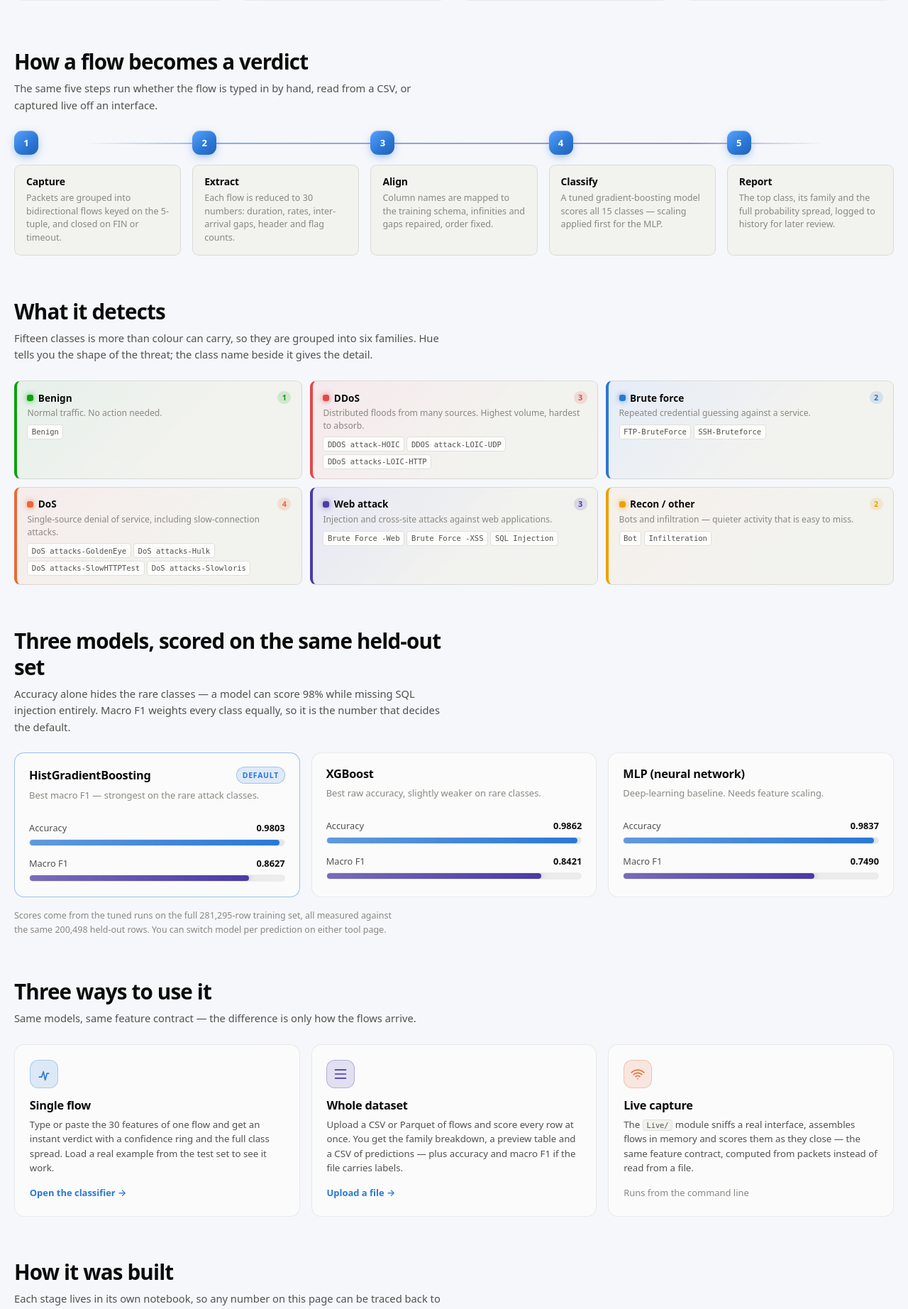
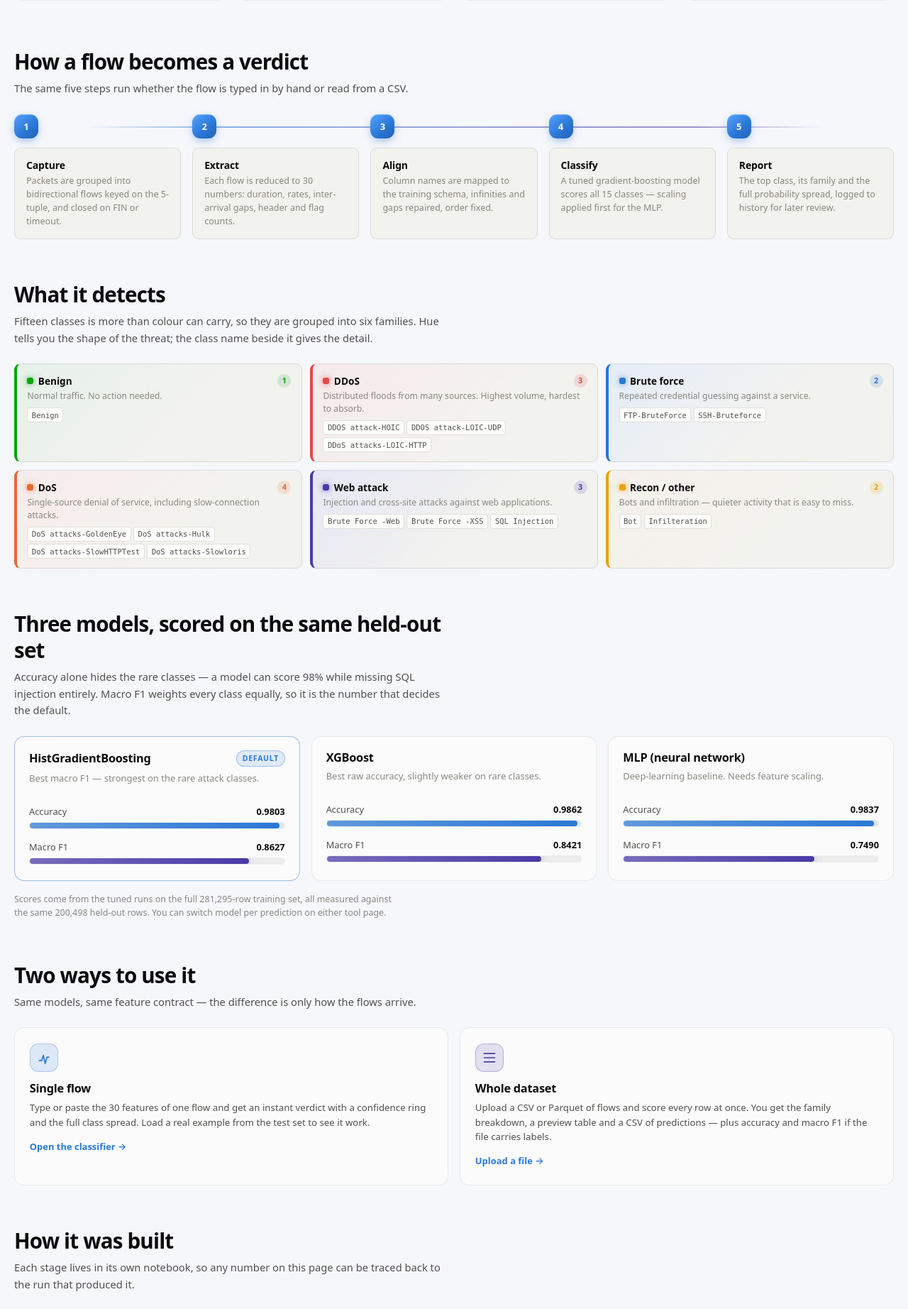
Before and after one commit to mohitbhatta2-ship-it/IDS, a Django app: page / in a window 1280 px wide. Shown: the part 806-2650 px from the top of the page at 71% size. Run offline with Django 5.2, Linux system fonts and the light colour scheme.

Commit message:
Drop the live capture card from the landing page
Live traffic is not part of what we are presenting, so the landing page
should not advertise it as one of the ways to use the tool. The card was
also the only non-clickable one, promising a capability a visitor to the
website cannot reach.

Removes the card, retitles the section to "Two ways to use it", and drops
the two CSS rules that existed only for it. The pipeline section no longer
claims the five steps run on flows "captured live off an interface" either.

The Live/ module itself is untouched -- this is about what the deployed
site claims, not about deleting working code.

Co-Authored-By: Claude Opus 5 <noreply@anthropic.com>

```diff
--- a/webapp_django/predictor/static/predictor/css/app.css
+++ b/webapp_django/predictor/static/predictor/css/app.css
@@ -1090,7 +1090,6 @@ a.lp-use:hover {
   border-color: color-mix(in srgb, var(--series-1) 42%, transparent);
   box-shadow: 0 18px 40px -22px color-mix(in srgb, var(--series-1) 65%, transparent);
 }
-.lp-use.is-static { opacity: .92; }
 .lp-use-icon {
   display: grid; place-items: center; width: 40px; height: 40px; border-radius: 12px;
   color: var(--fam);
@@ -1104,7 +1103,6 @@ a.lp-use:hover {
   background: var(--surface-sunk); border: 1px solid var(--line);
 }
 .lp-use-go { display: inline-block; margin-top: .85rem; font-size: .81rem; font-weight: 620; color: var(--series-1); }
-.lp-use-go.is-muted { color: var(--ink-muted); font-weight: 500; }
 a.lp-use:hover .lp-use-go { text-decoration: underline; text-underline-offset: 3px; }
 
 /* ---------- How it was built ---------- */
--- a/webapp_django/predictor/templates/predictor/home.html
+++ b/webapp_django/predictor/templates/predictor/home.html
@@ -132,7 +132,7 @@
 <section class="lp-section">
   <div class="lp-section-head">
     <h2>How a flow becomes a verdict</h2>
-    <p>The same five steps run whether the flow is typed in by hand, read from a CSV, or captured live off an interface.</p>
+    <p>The same five steps run whether the flow is typed in by hand or read from a CSV.</p>
   </div>
 
   <ol class="lp-flow">
@@ -244,7 +244,7 @@
 {# ========================= Ways in ========================= #}
 <section class="lp-section">
   <div class="lp-section-head">
-    <h2>Three ways to use it</h2>
+    <h2>Two ways to use it</h2>
     <p>Same models, same feature contract — the difference is only how the flows arrive.</p>
   </div>
 
@@ -277,19 +277,6 @@
       <span class="lp-use-go">Upload a file →</span>
     </a>
 
-    <div class="lp-use is-static">
-      <span class="lp-use-icon fam-dos" aria-hidden="true">
-        <svg viewBox="0 0 24 24" width="20" height="20" fill="none" stroke="currentColor" stroke-width="2" stroke-linecap="round" stroke-linejoin="round">
-          <path d="M12 20h.01"/><path d="M8.5 16.4a5 5 0 0 1 7 0"/><path d="M5 12.9a10 10 0 0 1 14 0"/><path d="M1.5 9.4a15 15 0 0 1 21 0"/>
-        </svg>
-      </span>
-      <h3>Live capture</h3>
-      <p>
-        The <code>Live/</code> module sniffs a real interface, assembles flows in memory and scores them as
-        they close — the same feature contract, computed from packets instead of read from a file.
-      </p>
-      <span class="lp-use-go is-muted">Runs from the command line</span>
-    </div>
   </div>
 </section>
 
```
